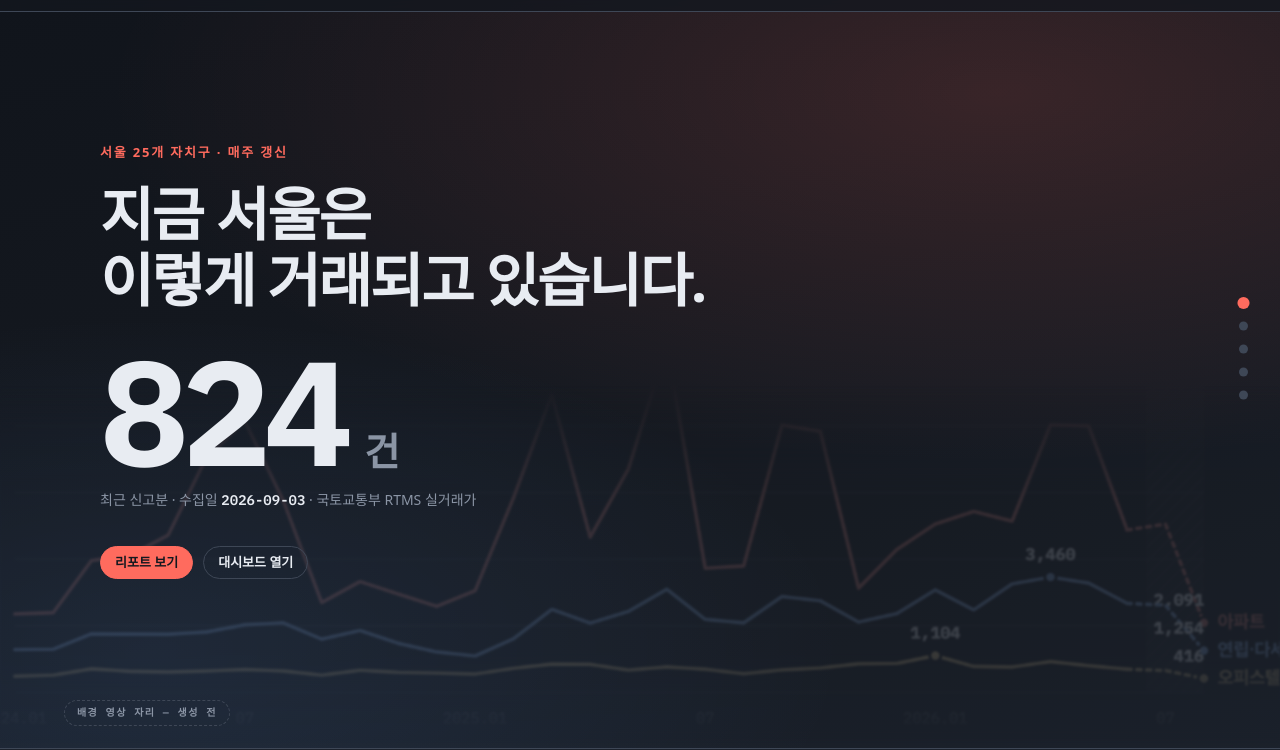
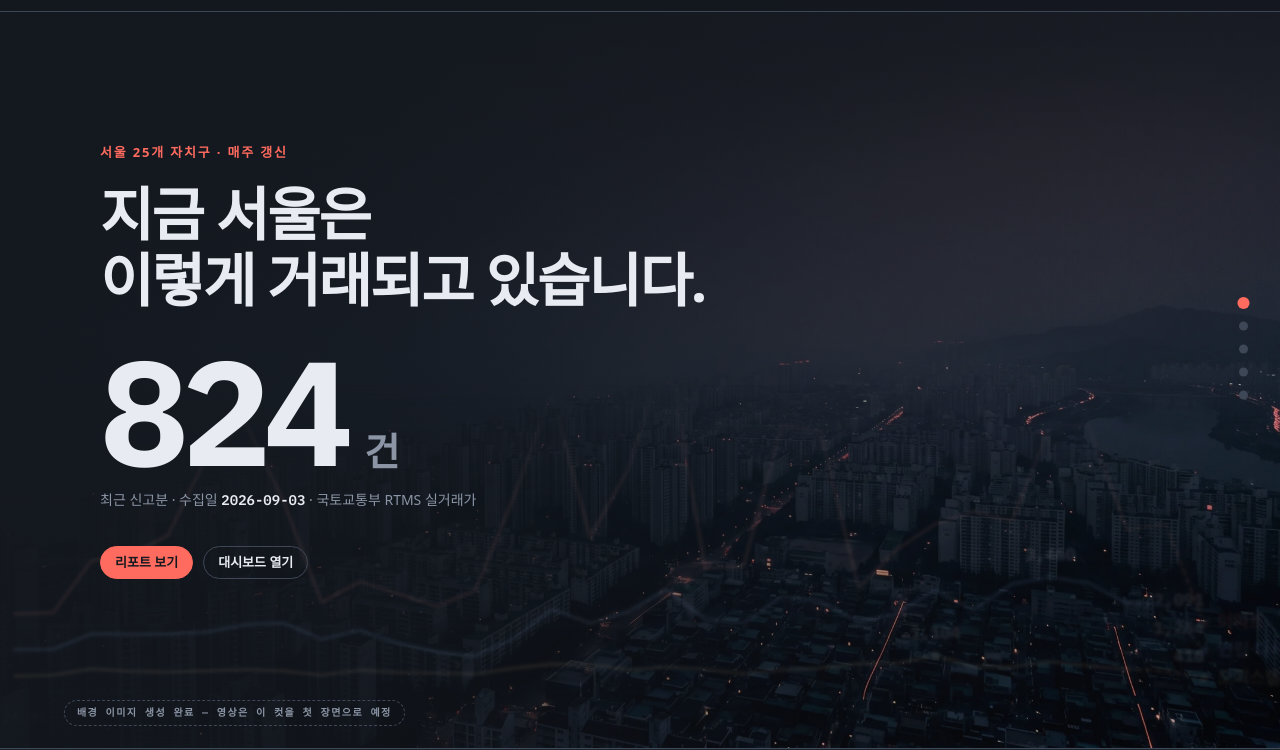
Before and after one commit to thebarunrealty/barun-realestate-site, a plain HTML site: page index.html in a window 1280 px wide. Shown: the part 51-801 px from the top of the page. Drawn offline with Linux system fonts and the light colour scheme; a web font is replaced by a local one.

Commit message:
feat: 히어로 배경에 생성 이미지 적용 (서울 야경, Nano Banana Pro)
webp 우선 + jpg 대체(image-set). 원본 PNG 는 영상 첫 장면용으로 보관한다.
사진 위 두 겹 스크림은 왼쪽 글자 자리를 어둡게 눌러 흰 글자를 읽히게 한다.

Co-Authored-By: Claude Opus 5 (1M context) <noreply@anthropic.com>

```diff
--- a/index.html
+++ b/index.html
@@ -117,18 +117,41 @@ h2{font-size:clamp(26px,4.6vw,44px);font-weight:800;letter-spacing:-.03em;margin
 
 /* ── ① 히어로 ──────────────────────────────────────── */
 #ch1{justify-content:center;text-align:left}
-/* 영상 자리 — 생성 전까지 잉크 네이비 그라데이션으로 비워 둔다 */
+/* 히어로 배경 — Nano Banana Pro 로 생성한 서울 야경.
+   나중에 이 컷을 첫 장면으로 영상화하면 <video> 로 바뀐다.
+   사진 위에 어둡게 깔린 두 겹은 장식이 아니라 흰 글자를 읽히게 하는 스크림이다:
+   왼쪽(글자 자리)이 가장 어둡고 오른쪽 도시 쪽으로 열린다. */
 .hero-media{
   position:absolute;inset:0;z-index:0;
-  background:
-    radial-gradient(120% 80% at 78% 18%,rgba(255,107,94,.16) 0%,transparent 58%),
-    radial-gradient(90% 70% at 12% 88%,rgba(107,168,255,.12) 0%,transparent 60%),
-    linear-gradient(168deg,#10141B 0%,#14181F 46%,#1B212B 100%);
+  background-color:var(--ink);
+  background-repeat:no-repeat;
+  background-position:right center;
+  background-size:cover;
+  /* image-set 을 모르는 브라우저는 이 줄에서 멈춘다 — jpg 로 뜬다 */
+  background-image:
+    linear-gradient(100deg,rgba(20,24,31,.95) 0%,rgba(20,24,31,.82) 32%,rgba(20,24,31,.42) 62%,rgba(20,24,31,.18) 100%),
+    linear-gradient(180deg,rgba(20,24,31,.88) 0%,rgba(20,24,31,.30) 28%,transparent 52%),
+    radial-gradient(110% 75% at 82% 24%,rgba(255,107,94,.12) 0%,transparent 60%),
+    url('assets/hero-seoul.jpg');
+}
+@supports (background-image:image-set(url('assets/hero-seoul.webp') type('image/webp'))){
+  .hero-media{
+    background-image:
+      linear-gradient(100deg,rgba(20,24,31,.95) 0%,rgba(20,24,31,.82) 32%,rgba(20,24,31,.42) 62%,rgba(20,24,31,.18) 100%),
+      linear-gradient(180deg,rgba(20,24,31,.88) 0%,rgba(20,24,31,.30) 28%,transparent 52%),
+      radial-gradient(110% 75% at 82% 24%,rgba(255,107,94,.12) 0%,transparent 60%),
+      image-set(url('assets/hero-seoul.webp') type('image/webp'),
+                url('assets/hero-seoul.jpg')  type('image/jpeg'));
+  }
+}
+/* 세로 화면에서는 cover 가 가로를 크게 잘라낸다. 도시가 촘촘한 오른쪽 아래를 남긴다 */
+@media (max-width:720px){
+  .hero-media{background-position:72% center}
 }
 .hero-media::after{                     /* 배경에 깔리는 거래량 추이(자리표시) */
   content:'';position:absolute;left:0;right:0;bottom:0;height:46%;
   background:url('assets/report/04-trend.png') center 62% / 118% no-repeat;
-  opacity:.16;filter:grayscale(.45) blur(1.2px);
+  opacity:.10;filter:grayscale(.5) blur(1.4px);
   /* 글자까지 읽히면 배경이 아니라 또 하나의 콘텐츠가 된다. 위아래를 흐려 선만 남긴다 */
   -webkit-mask-image:linear-gradient(180deg,transparent 0%,#000 34%,#000 74%,transparent 100%);
   mask-image:linear-gradient(180deg,transparent 0%,#000 34%,#000 74%,transparent 100%);
@@ -256,7 +279,7 @@ footer a.mail:hover{text-decoration:underline}
   <!-- ① 지금 서울은 -->
   <section class="ch" id="ch1">
     <div class="hero-media" aria-hidden="true"></div>
-    <span class="media-tag">배경 영상 자리 — 생성 전</span>
+    <span class="media-tag">배경 이미지 생성 완료 — 영상은 이 컷을 첫 장면으로 예정</span>
     <div class="inner">
       <p class="hero-kicker">서울 25개 자치구 · 매주 갱신</p>
       <h1 class="hero-h">지금 서울은<br>이렇게 거래되고 있습니다.</h1>
```
Also changed, not shown: assets/hero-seoul.jpg (added), assets/hero-seoul.webp (added), screenshots/desktop-02-ch2.png, screenshots/desktop-03-ch3.png, screenshots/desktop-04-ch4.png, screenshots/mobile-02-ch2.png, screenshots/mobile-04-ch4.png, screenshots/mobile-05-ch5.png, 6 other files.
